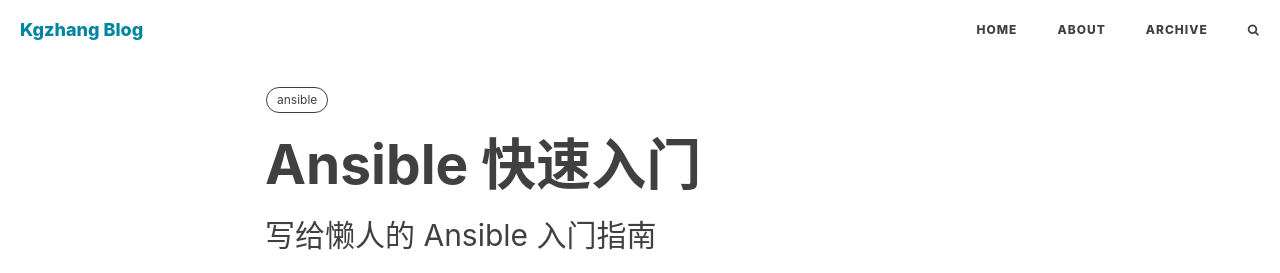
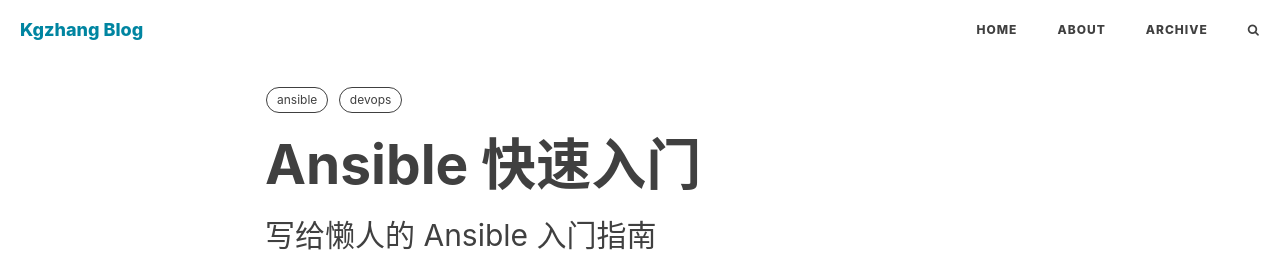
Before and after one commit to kougazhang/oom, a Jekyll site: the page built from _posts/2021-05-28-ansible.md, in a window 1280 px wide and 900 px high. Shown: the top 273 px of the window. Built offline with Jekyll 4.4.1, drawn with Linux system fonts in a browser that asks for light colours; nearby versions of some CDN libraries; comment, search, counter and statistics services are not loaded.

Commit message:
add tag for post ansible

```diff
--- a/_posts/2021-05-28-ansible.md
+++ b/_posts/2021-05-28-ansible.md
@@ -8,6 +8,7 @@ catalog: false
 header-style: text
 tags:
   - ansible
+  - devops
 ---
 
 **ansible playbook**
```
